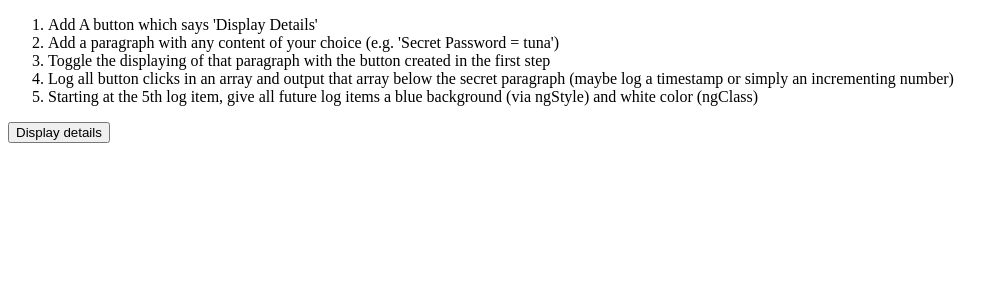
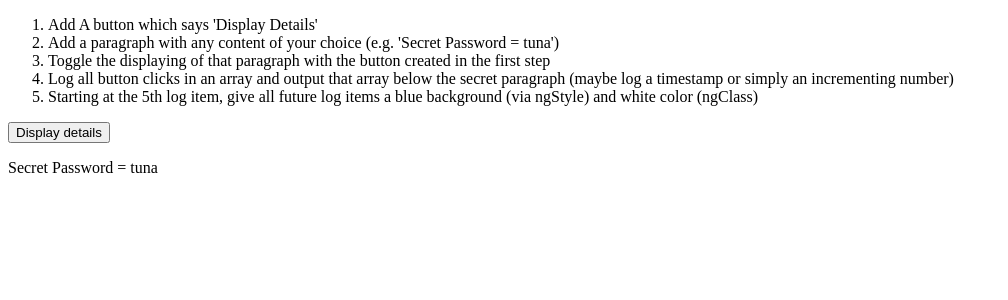
Before and after one commit to pejda93/Plusplus-NT, an Angular app in the folder PlusplusDomaci3/: page / in a window 1280 px wide. Shown: the top 300 px of the page, without its empty margins (0-1008 px from the left). Built offline with nearby package versions, Linux system fonts and the light colour scheme.

Commit message:
paragraf dodat

```diff
--- a/PlusplusDomaci3/src/app/app.component.html
+++ b/PlusplusDomaci3/src/app/app.component.html
@@ -9,6 +9,7 @@
         <li>Starting at the 5th log item, give all future log items a blue background (via ngStyle) and white color (ngClass)</li>
       </ol>
       <button>Display details</button>
+      <p>Secret Password = tuna</p>
     </div>
   </div>
 </div>
```
